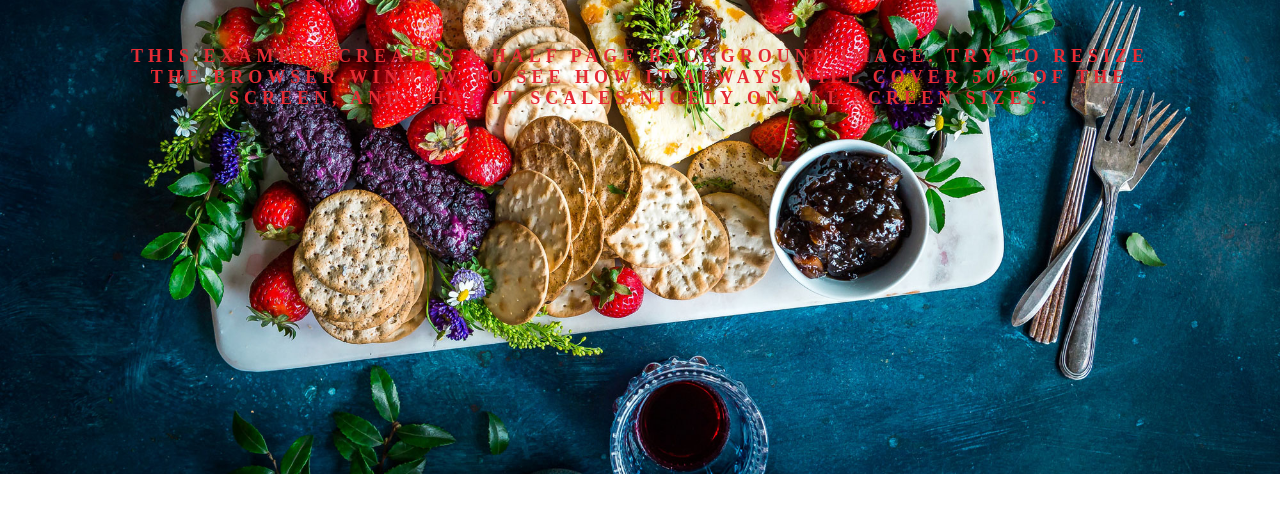
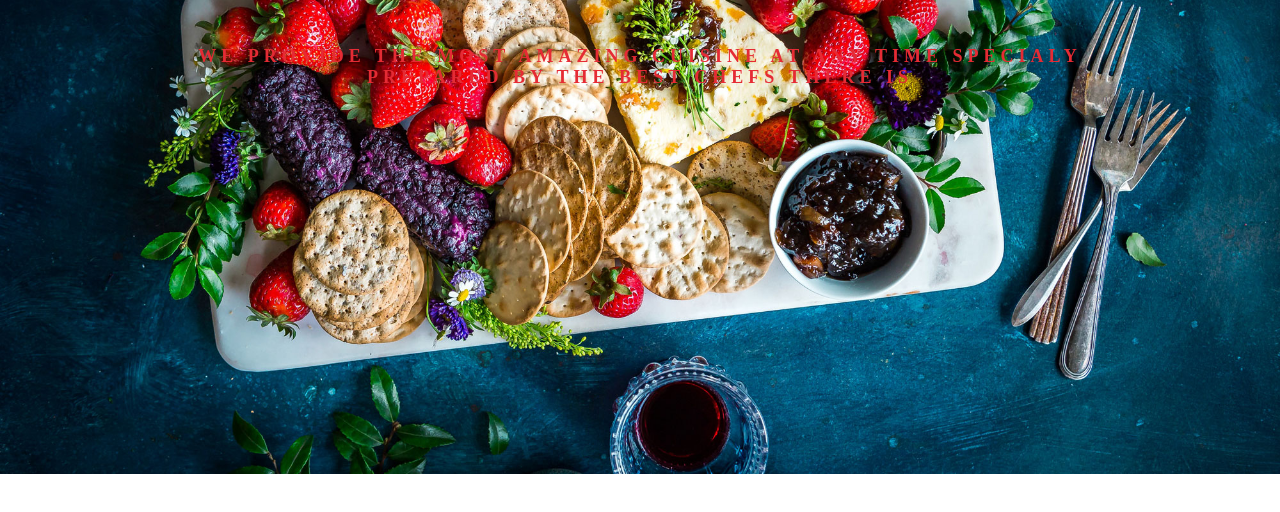
Before and after one commit to tGodson/Restaurant-page, a website built with webpack: page dist/index.html in a window 1280 px wide. Shown: the part 226-738 px from the top of the page. Built offline with nearby package versions, Linux system fonts and the light colour scheme.

Commit message:
display headline and paragraph with js

```diff
--- a/src/home.js
+++ b/src/home.js
@@ -0,0 +1,16 @@
+const pageLoad = () => {
+    const content = document.getElementById('content');
+
+    const container = document.createElement("div");
+    container.setAttribute('class', 'container');
+    content.appendChild(container);
+
+    const h1 = document.createElement("h1");
+    h1.innerHTML = 'Cooking Since';
+    container.appendChild(h1);
+
+    const p = document.createElement("p");
+    p.innerHTML = 'We provide the most amazing cuisine at any time specialy prepared by the best chefs there is';
+    container.appendChild(p);
+}
+pageLoad();
--- a/src/index.js
+++ b/src/index.js
@@ -0,0 +1,2 @@
+// import {pageLoad} from './home.js';
+// pageLoad();
```
Also changed, not shown: dist/index.html.
